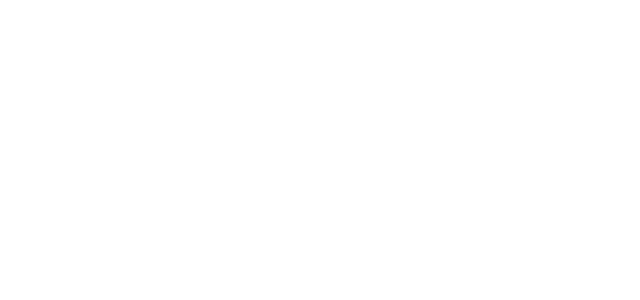
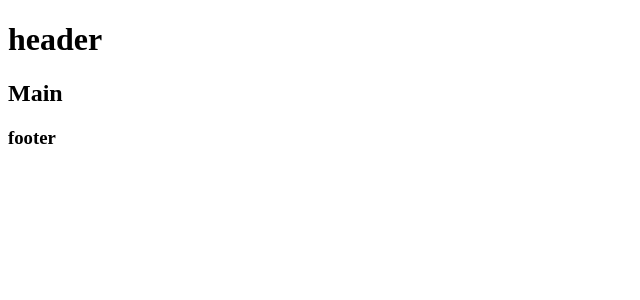
Before and after one commit to RiccardoImperato/proj-html-vuejs, a Vue app: page / in a window 1280 px wide. Shown: the top 300 px of the page, without its empty margins (0-640 px from the left). Built offline with nearby package versions, Linux system fonts and the light colour scheme.

Commit message:
feat: macrostruttura a tre componenti

```diff
--- a/src/App.vue
+++ b/src/App.vue
@@ -1,3 +1,20 @@
-<script ></script>
+<script >
+import AppHeader from './components/AppHeader.vue';
+import AppMain from './components/AppMain.vue';
+import AppFooter from './components/AppFooter.vue';
 
-<template></template>
+export default {
+
+    components: {
+        AppHeader,
+        AppMain,
+        AppFooter
+    }
+}
+</script>
+
+<template>
+    <AppHeader />
+    <AppMain />
+    <AppFooter />
+</template>
--- /dev/null
+++ b/src/components/AppFooter.vue
@@ -0,0 +1,19 @@
+<script >
+import { store } from '../store';
+
+export default {
+    data() {
+        return {
+            store
+        }
+    }
+}
+</script>
+
+<template>
+    <footer>
+        <h3>footer</h3>
+    </footer>
+</template>
+
+<style></style>
--- /dev/null
+++ b/src/components/AppHeader.vue
@@ -0,0 +1,19 @@
+<script >
+import { store } from '../store';
+
+export default {
+    data() {
+        return {
+            store
+        }
+    }
+}
+</script>
+
+<template>
+    <header>
+        <h1>header</h1>
+    </header>
+</template>
+
+<style></style>
--- /dev/null
+++ b/src/components/AppMain.vue
@@ -0,0 +1,19 @@
+<script >
+import { store } from '../store';
+
+export default {
+    data() {
+        return {
+            store
+        }
+    }
+}
+</script>
+
+<template>
+    <main>
+        <h2>Main</h2>
+    </main>
+</template>
+
+<style></style>
--- /dev/null
+++ b/src/store.js
@@ -0,0 +1,5 @@
+import { reactive } from "vue";
+
+export const store = reactive({
+
+})
```
Also changed, not shown: src/assets/scss/_partials/variables.scss (added).
